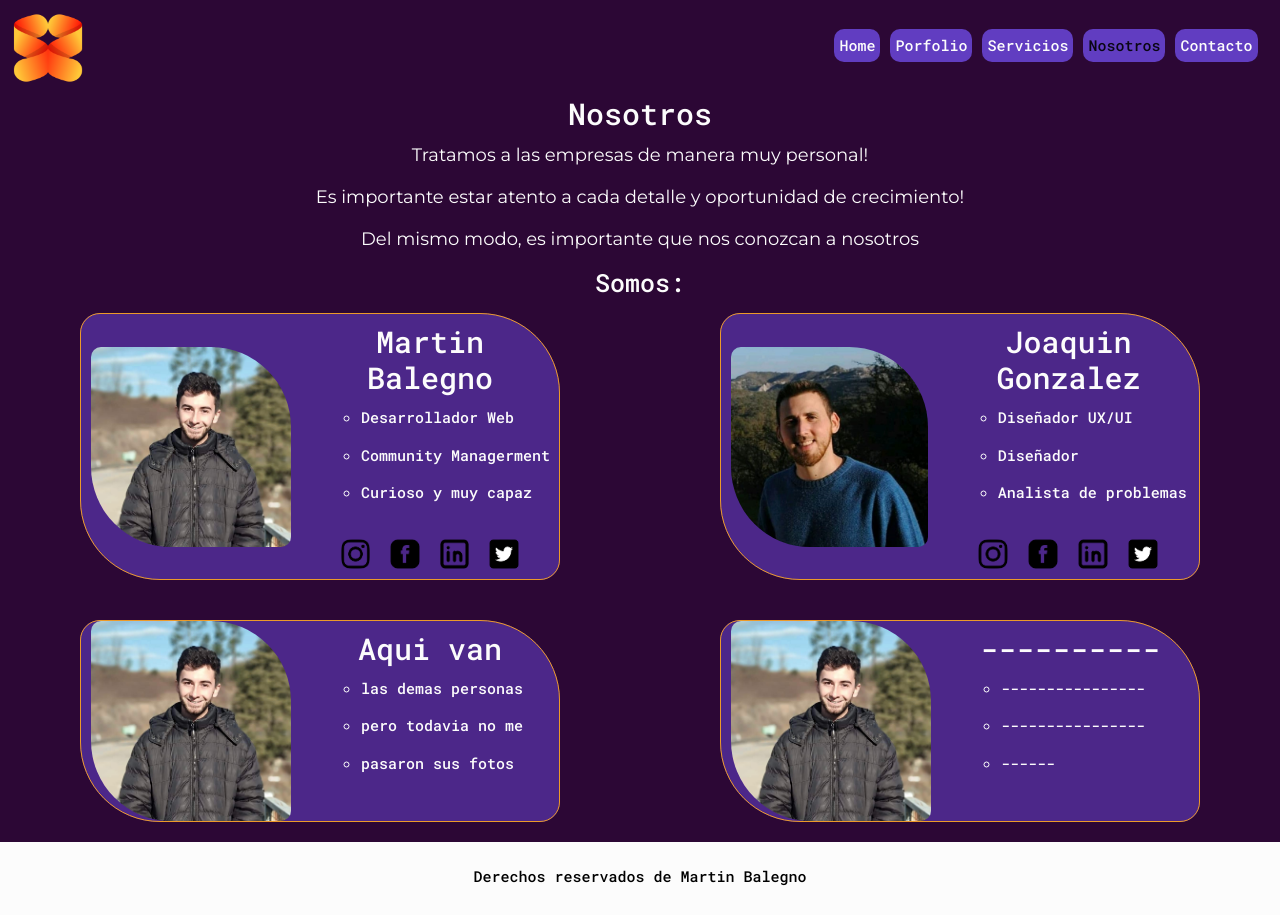
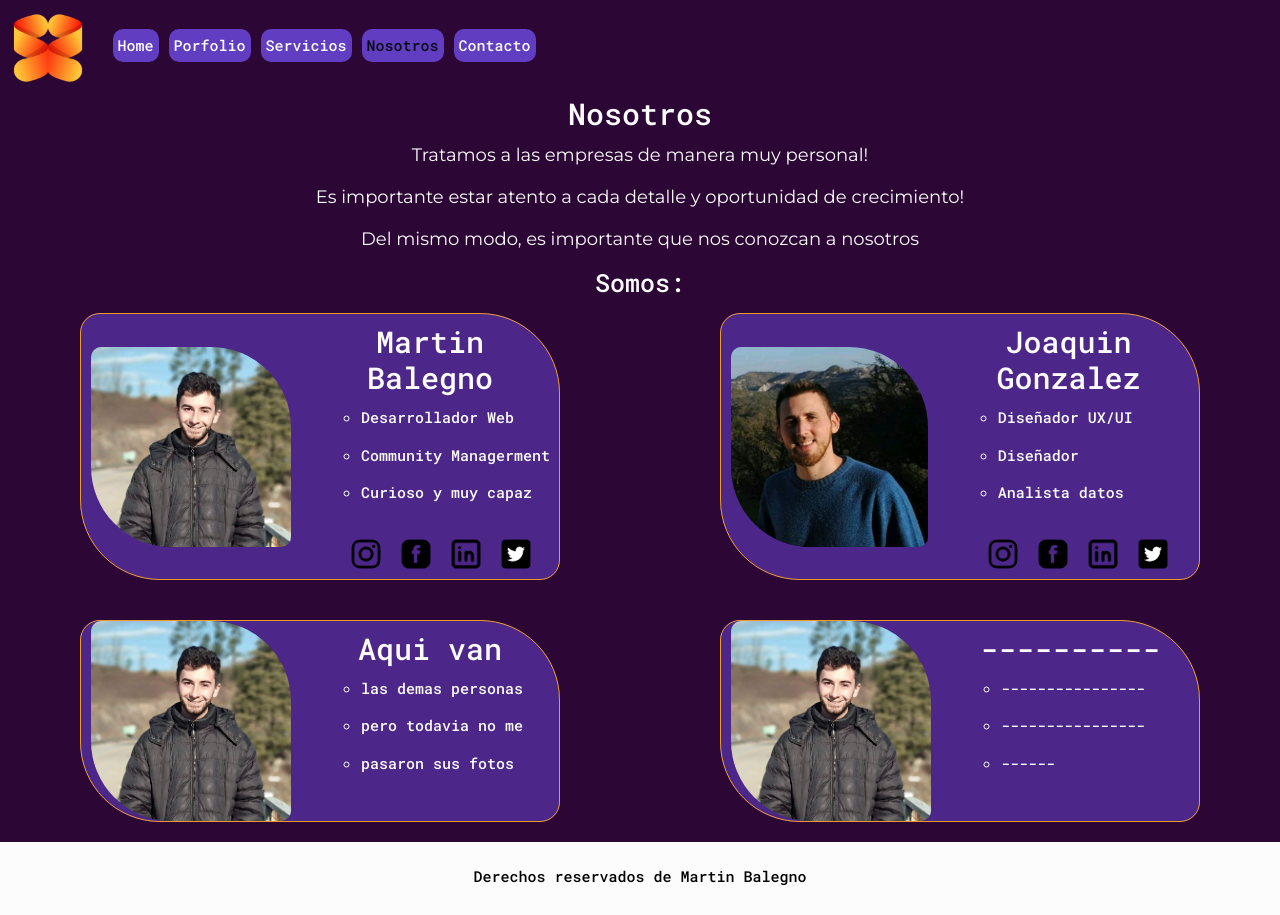
Before and after one commit to balegno/repoprueba, a website: page pages/nosotros.html in a window 1280 px wide. Drawn offline with nearby package versions, Linux system fonts and the light colour scheme.

Commit message:
arreglando los links redes y mediaquierrys

```diff
--- a/pages/nosotros.html
+++ b/pages/nosotros.html
@@ -104,7 +104,7 @@
             <ul class="datos">
               <li>Diseñador UX/UI</li>
               <li>Diseñador</li>
-              <li>Analista de problemas</li>
+              <li>Analista datos</li>
             </ul>
             <div id="redes">
               <a href="https://www.instagram.com/joaquingonzalezz_9/" target="_blank">
--- a/scss/_inicio.scss
+++ b/scss/_inicio.scss
@@ -9,7 +9,7 @@
     margin: 1rem 1rem 1.5rem;
 }
 
-@media screen and (min-width: 992px) {
+@media screen and (min-width: $pantalla-grande) {
     .navbar-expand-lg .navbar-collapse {
         @include flex-row;
         justify-content: flex-end;
--- a/scss/_nosotros.scss
+++ b/scss/_nosotros.scss
@@ -28,7 +28,7 @@
 #redes {
     display: flex;
     flex-wrap: initial;
-    margin: 0rem 3rem;
+    margin-left: 4rem;
     img {
     height: 5rem;
     }
@@ -43,6 +43,7 @@
 .datos {
     display: flex;
     flex-wrap: wrap;
+    text-align: center;
     margin-left: 4rem;
     list-style: circle;
     font-family: $fuente-titulo;
@@ -61,14 +62,14 @@
 }
 
 
-@media screen and (max-width:990px){
+@media screen and (max-width: $pantalla-x){
     #papcar {
         grid-template-columns: repeat(1, 1fr) ;
         @include flex-colum-center;
     }
 }
 
-@media screen and (max-width:565px){
+@media screen and (max-width:$pantalla-mas-pequena){
     #papcar {
         grid-template-columns: 1fr;
         @include flex-colum;
--- a/scss/_servicios.scss
+++ b/scss/_servicios.scss
@@ -107,7 +107,7 @@
     }
 }
 
-@media screen and (max-width: 767px) {
+@media screen and (max-width: $pantalla-mediana) {
     .padre-banners {
         @include flex-colum-center
         }
--- a/scss/_variables.scss
+++ b/scss/_variables.scss
@@ -11,7 +11,9 @@ $fuente-parrafo: "Montserrat", sans-serif;
 
 /*VARIABLES PARA MEDIAQUERIES*/
 $pantalla-muy-pequena: 480px;
+$pantalla-mas-pequena: 555px;
 $pantalla-pequena: 650px;
 $pantalla-mediana: 767px;
 $pantalla-grande: 992;
+$pantalla-x: 1014px;
 $pantalla-xg: 1090px;
```
Also changed, not shown: css/styles.css, 1 other file.
